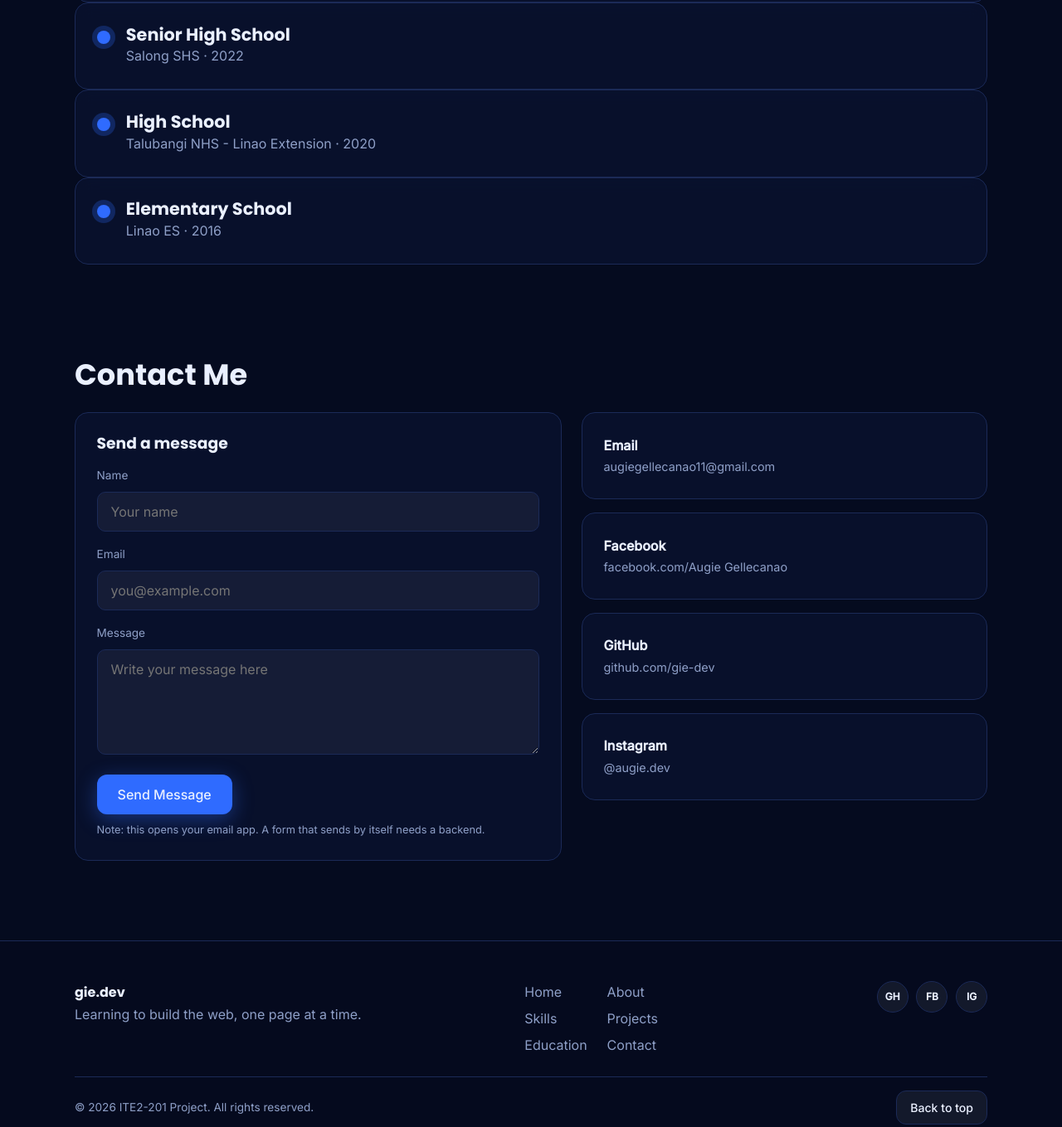
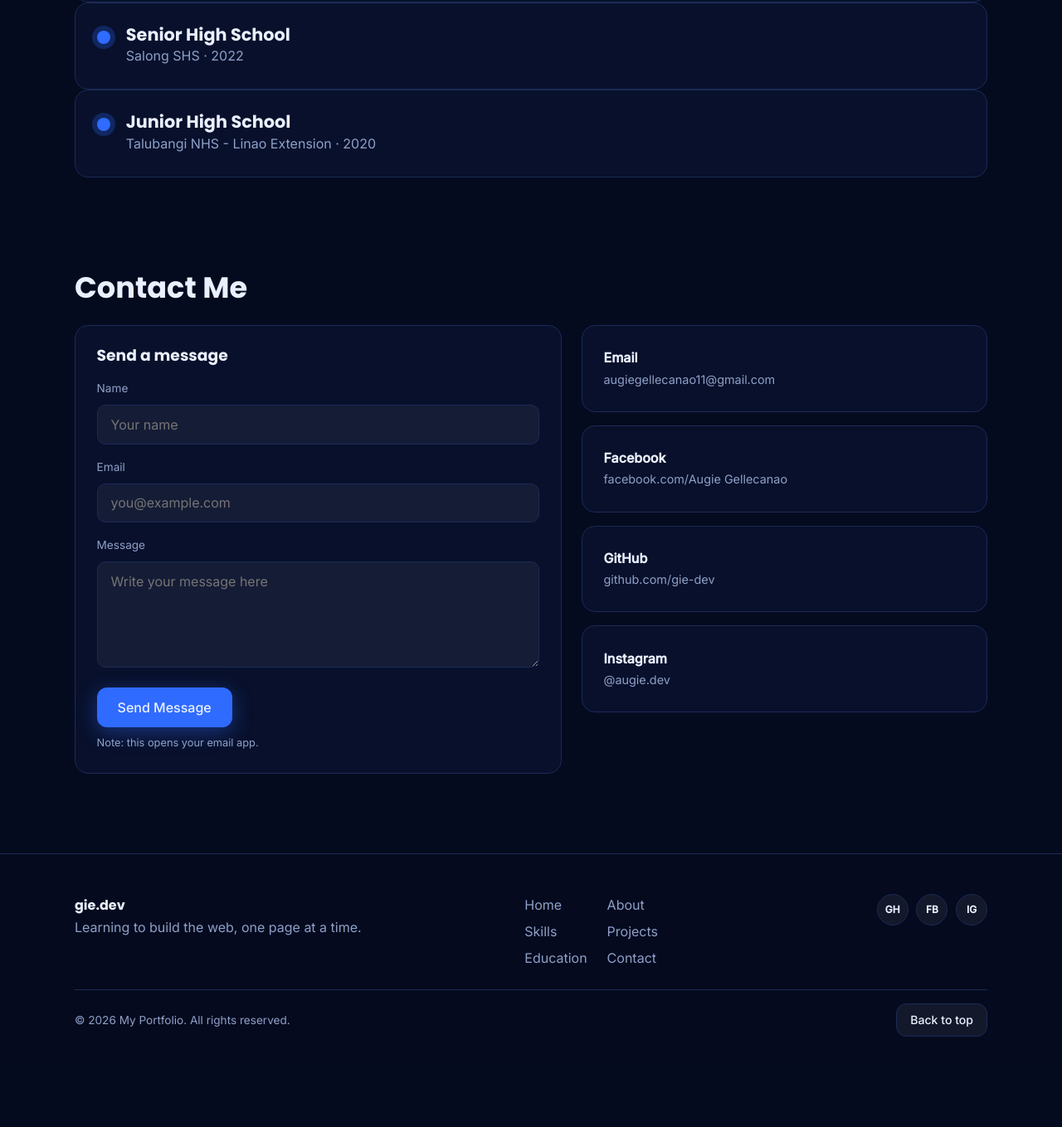
Before and after one commit to gie-dev/gellecanao-project-1, a plain HTML site: page index.html in a window 1280 px wide. Shown: the part 2744-4103 px from the top of the page at 83% size. After the commit the page ends 4026 px from the top, so only its background shows below. Drawn offline with Linux system fonts and the light colour scheme.

Commit message:
initial commit

```diff
--- a/index.html
+++ b/index.html
@@ -185,16 +185,8 @@
        <div class="glass edu">
         <div class="edu-dot"></div>
         <div>
-          <h3>High School</h3>
+          <h3>Junior High School</h3>
           <p class="muted">Talubangi NHS - Linao Extension &middot; 2020</p>
-        </div>
-      </div>
-
-       <div class="glass edu">
-        <div class="edu-dot"></div>
-        <div>
-          <h3>Elementary School</h3>
-          <p class="muted">Linao ES &middot; 2016</p>
         </div>
       </div>
     </section>
@@ -217,7 +209,7 @@
           <label for="message">Message</label>
           <textarea id="message" name="message" rows="5" placeholder="Write your message here" required></textarea>
           <button type="submit" class="btn btn-primary">Send Message</button>
-          <p class="note">Note: this opens your email app. A form that sends by itself needs a backend.</p>
+          <p class="note">Note: this opens your email app.</p>
         </form>
 
         <div class="links">
@@ -248,7 +240,7 @@
       </div>
     </div>
     <div class="container footer-bottom">
-      <p>&copy; 2026 ITE2-201 Project. All rights reserved.</p>
+      <p>&copy; 2026 My Portfolio. All rights reserved.</p>
       <a href="#home" class="btn btn-small">Back to top</a>
     </div>
   </footer>
```
